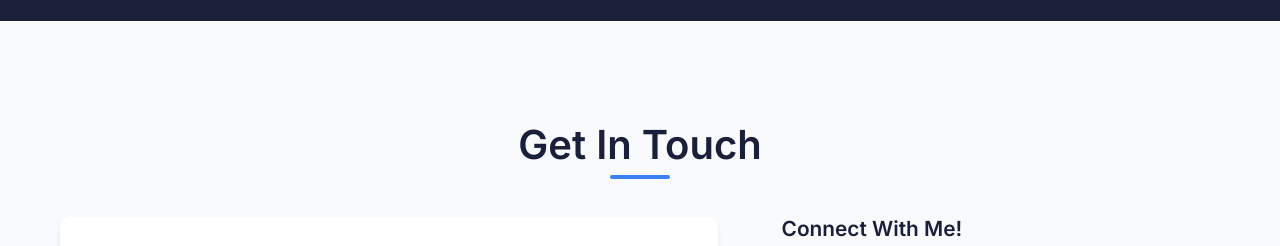
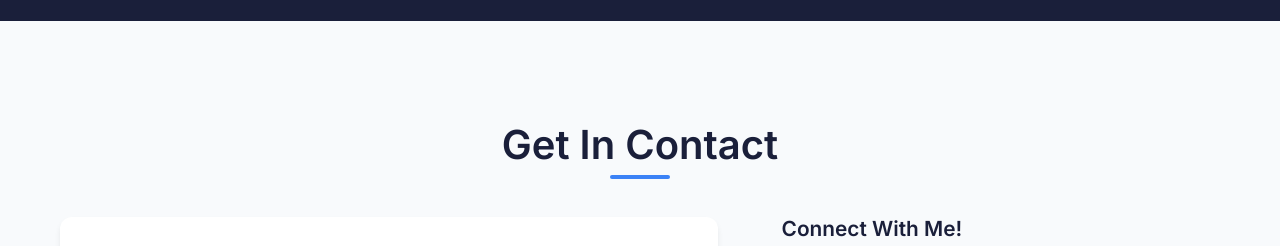
Before and after one commit to adiyatjubair90-dev/portfolio-website, a plain HTML site: page index.html in a window 1280 px wide. Shown: the part 4680-4926 px from the top of the page. Drawn offline with Linux system fonts and the light colour scheme.

Commit message:
Update index.html

```diff
--- a/index.html
+++ b/index.html
@@ -361,7 +361,7 @@
     <!-- Contact Section -->
     <section id="contact" class="contact">
         <div class="container">
-            <h2 class="section-title">Get In Touch</h2>
+            <h2 class="section-title">Get In Contact</h2>
             <div class="contact-content">
                 <div class="contact-form-wrapper">
                     <form id="contactForm" class="contact-form" action="https://formspree.io/f/mnjabloy" method="POST">
```
